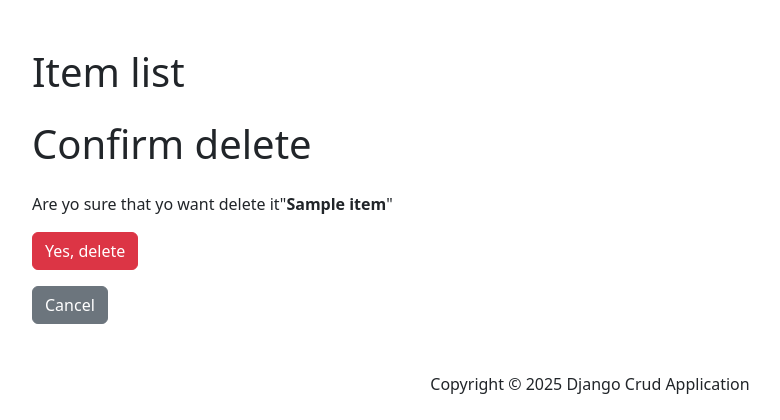
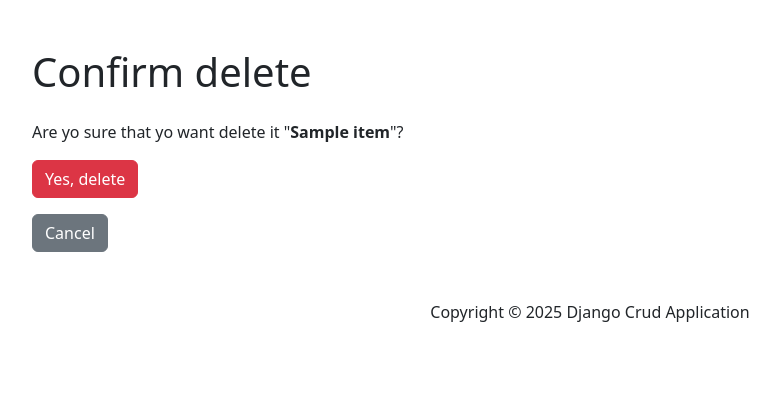
Before and after one commit to Meklodn2/django-ul, a Django app: page /delete/1 in a window 1280 px wide. Shown: the top 420 px of the page, without its empty margins (50-830 px from the left). Run offline with Django 5.2, Linux system fonts and the light colour scheme; tables that the repository leaves empty hold one stand-in row (values such as "Sample post"); some libraries are stand-ins or nearby versions.

Commit message:
Some problems fixed

```diff
--- a/templates/item_confirm_delete.html
+++ b/templates/item_confirm_delete.html
@@ -2,11 +2,10 @@
 {% load static %}
 
 {% block title %}Item list{% endblock  %}
-{% block header %}Item list{% endblock  %}
+{% block header %}Confirm delete{% endblock  %}
 
 {% block content %}
-<h1 class="mb-4">Confirm delete</h1>
-<p>Are yo sure that yo want delete it"<strong>{{ item.name }}</strong>"</p>
+<p>Are yo sure that yo want delete it "<strong>{{ item.name }}</strong>"?</p>
 <form method="post">
     <button type="submit" class="btn btn-danger">Yes, delete</button>
     {% csrf_token %}
--- a/templates/item_form.html
+++ b/templates/item_form.html
@@ -7,7 +7,6 @@
 {% block header %}Item Form{% endblock  %}
 
 {% block content %}
-<h1 class="mb-4">Item Form</h1>
 <form method="post">
     {% csrf_token %}
     {{ form|crispy }}
```
